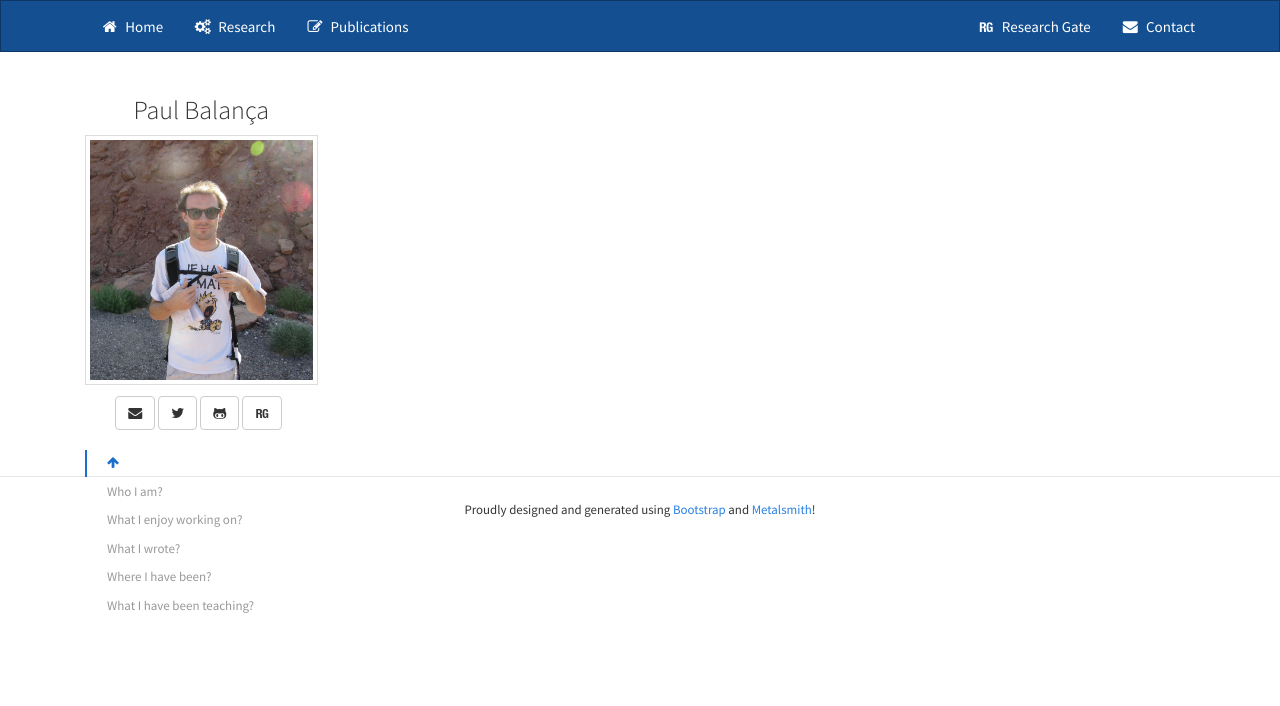
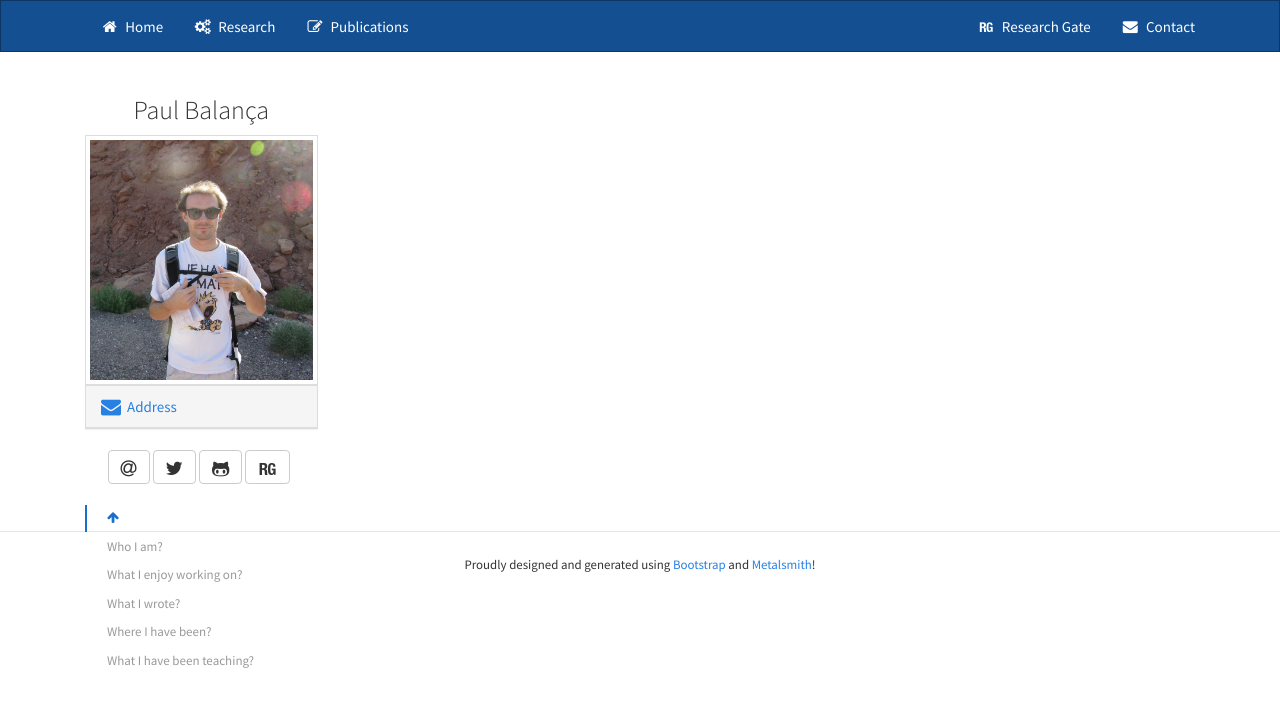
Before and after one commit to balancap/samaris, a website: page src/index.html in a window 1280 px wide. Drawn offline with nearby package versions, Linux system fonts and the light colour scheme; some packages are replaced by stand-ins of ours; files that its build step writes are made by us from their sources.

Commit message:
Update sidebar.

```diff
--- a/partials/sidebar.html
+++ b/partials/sidebar.html
@@ -5,14 +5,27 @@
 
     <h3 style="margin-top:8px;">Paul Balança</h3>
     <img src="{{rootPath}}img/pic-reduce.jpg" alt="Morning is evil!" class="img-thumbnail">
-    <p></p>
+        <div class="panel panel-default" style="text-align:left">
+      <div class="panel-heading">
+        <a data-toggle="collapse" data-parent="#publication" href="#address"><i class="fa fa-envelope fa-lg"></i> &nbsp;Address</a>
+      </div>
+      <div id="address" class="panel-collapse collapse">
+        <div class="panel-body">
+          <small>
+          Paul Balança<br>
+          Post-doc<br>
+          IEM Faculty, Technion<br>
+          32000 Haifa, Israël</small>
+        </div>
+      </div>
+    </div>
     <div id="contact-list" class="text-center">
       <ul class="list-unstyled list-inline nopadding">
-        <li class="nopadding"><a class="btn-ct btn-ct-default btn-small" href="mailto:paul.balanca@gmail.com"><i class="fa fa-envelope"></i></a></li>
-        <li class="nopadding"><a class="btn-ct btn-ct-default btn-sm" href="https://twitter.com/PaulBalanca"><i class="fa fa-twitter"></i></a></li>
-        <li class="nopadding"><a class="btn-ct btn-ct-default btn-sm" href="https://github.com/balancap"><i class="fa fa-github-alt"></i></a></li>
+        <li class="nopadding"><a class="btn-ct btn-ct-default btn-small" href="mailto:paul.balanca@gmail.com"><i class="fa fa-at fa-lg"></i></a></li>
+        <li class="nopadding"><a class="btn-ct btn-ct-default btn-sm" href="https://twitter.com/PaulBalanca"><i class="fa fa-twitter fa-lg"></i></a></li>
+        <li class="nopadding"><a class="btn-ct btn-ct-default btn-sm" href="https://github.com/balancap"><i class="fa fa-github-alt fa-lg"></i></a></li>
         <!--<li class="nopadding"><a class="btn-ct btn-ct-default btn-sm" href="https://linkedin.com/in/paulbalanca"><i class="fa fa-linkedin"></i></a></li>-->
-        <li class="nopadding"><a class="btn-ct btn-ct-default btn-sm" href="https://www.researchgate.net/profile/Paul_Balanca"><i class="ai ai-researchgate"></i></a></li>
+        <li class="nopadding"><a class="btn-ct btn-ct-default btn-sm" href="https://www.researchgate.net/profile/Paul_Balanca"><i class="ai ai-researchgate fa-lg"></i></a></li>
         <!-- <li><a class="btn-ct btn-ct-default btn-md" href="#"><i class="fa fa-rss fa-lg"></i></a></li> -->
       </ul>
     </div>
```
Also changed, not shown: build/index.html, build/publications/index.html, build/research/index.html.
